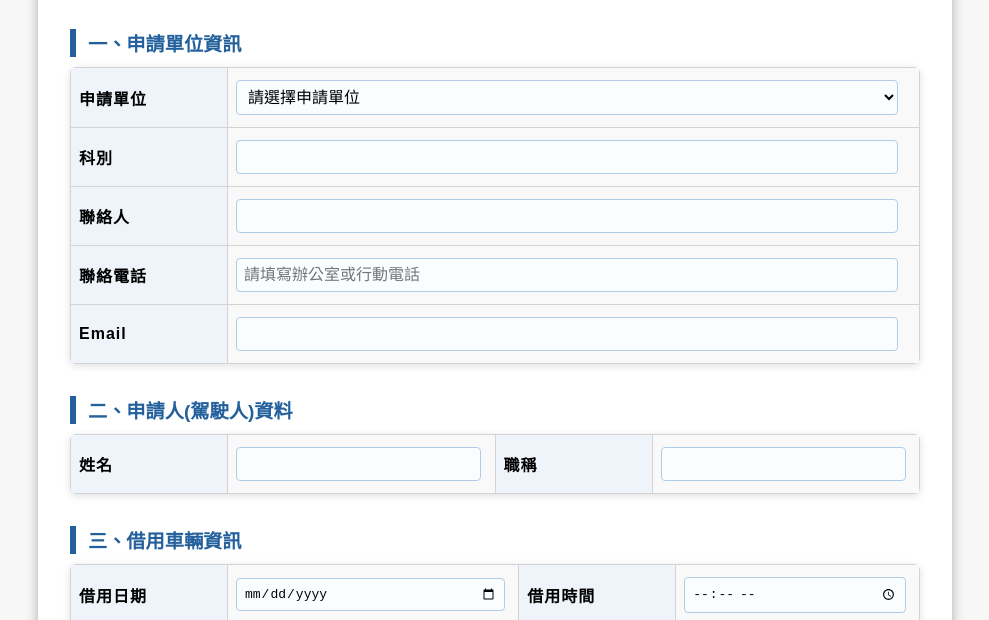
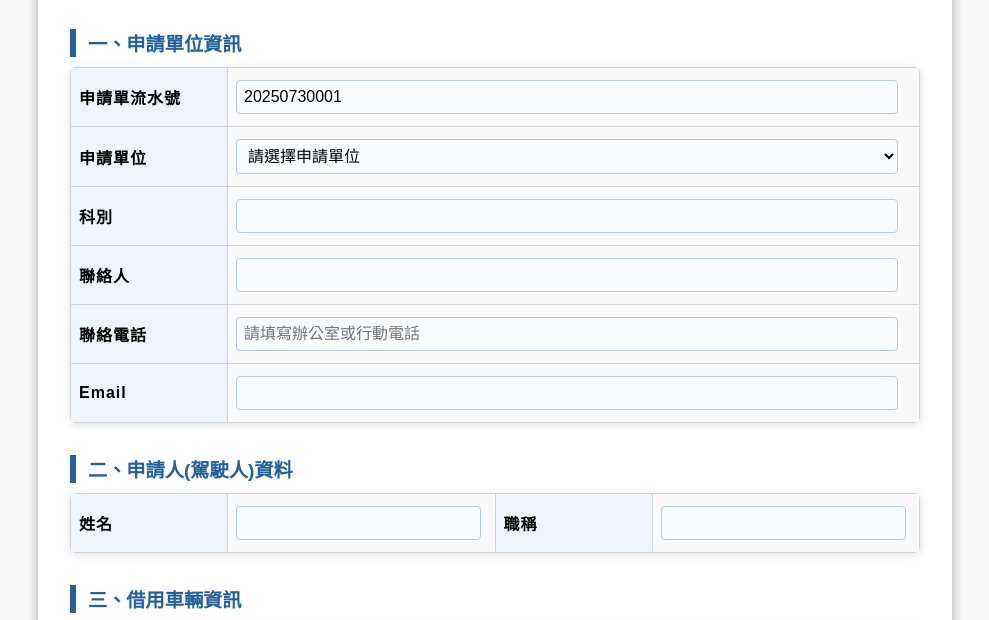
Before and after one commit to AlexLiu1975/carRent, a plain HTML site: page index.html in a window 1280 px wide. Shown: the part 121-741 px from the top of the page, without its empty margins (145-1134 px from the left). Drawn offline with Linux system fonts and the light colour scheme.

Commit message:
Update index.html
新增申請單流水號

```diff
--- a/index.html
+++ b/index.html
@@ -120,6 +120,12 @@
 
 <h3>一、申請單位資訊</h3>
 <table>
+    <tr>
+    <th>申請單流水號</th>
+    <td colspan="3">
+      <input type="text" name="serial_number" id="serial_number" readonly />
+    </td>
+  </tr>
   <tr>
     <th>申請單位</th>
     <td colspan="3">
@@ -186,7 +192,7 @@
   <tr>
     <th>車輛種類</th>
     <td colspan="3">
-      <label><input type="radio" name="vehicle_type" value="九人座公務車(BEB-1850)" /> 九人座公務車(BEB-1850)</label>
+      <label><input type="radio" name="vehicle_type" value="九人座公務車(BEB-1850)" checked  /> 九人座公務車(BEB-1850)</label>
     </td>
   </tr>
   <tr>
@@ -237,5 +243,27 @@
 
 </form>
 </div>
+
+
+<script>
+document.addEventListener('DOMContentLoaded', function() {
+  // 取得今天日期
+  const now = new Date();
+  const y = now.getFullYear();
+  const m = ('0' + (now.getMonth() + 1)).slice(-2);
+  const d = ('0' + now.getDate()).slice(-2);
+  const dateStr = `${y}${m}${d}`;
+
+  // 取得 localStorage 目前流水號
+  let count = localStorage.getItem('serial_count_' + dateStr);
+  if (!count) count = 1;
+  else count = parseInt(count) + 1;
+  localStorage.setItem('serial_count_' + dateStr, count);
+
+  // 組合流水號
+  const serial = dateStr + ('00' + count).slice(-3);
+  document.getElementById('serial_number').value = serial;
+});
+</script>
 </body>
 </html>
```
